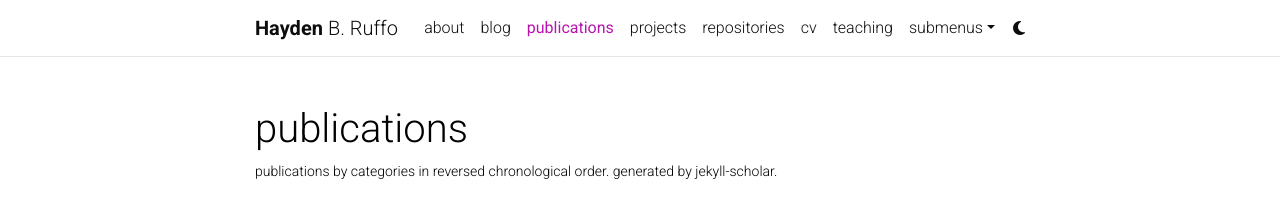
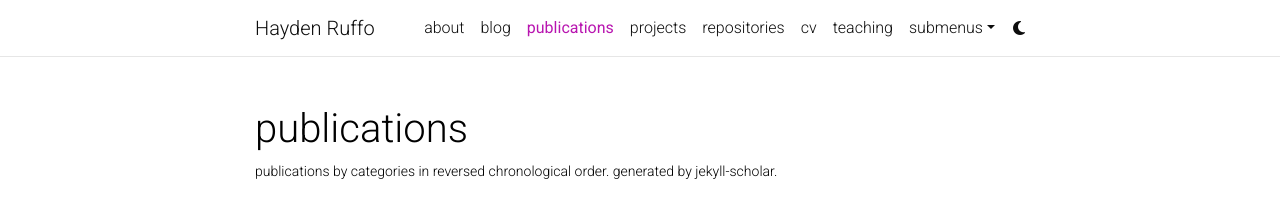
Before and after one commit to HaydenRuffo/HaydenRuffo, a Jekyll site: the page built from _pages/publications.md, in a window 1280 px wide. Shown: the top 209 px of the page. Built offline with Jekyll 4.4.1, drawn with Linux system fonts in a browser that asks for light colours; comment, search, counter and statistics services are not loaded; a style sheet for code colours, icons or effects is not loaded; part of the change alters nothing that is shown; grey boxes are pictures that could not be loaded.

```diff
--- a/_config.yml
+++ b/_config.yml
@@ -2,7 +2,7 @@
 # Site settings
 # -----------------------------------------------------------------------------
 
-title: blank # the website title (if blank, full name will be used instead)
+title: Hayden Ruffo # the website title (if blank, full name will be used instead)
 first_name: Hayden
 middle_name: B.
 last_name: Ruffo
```
